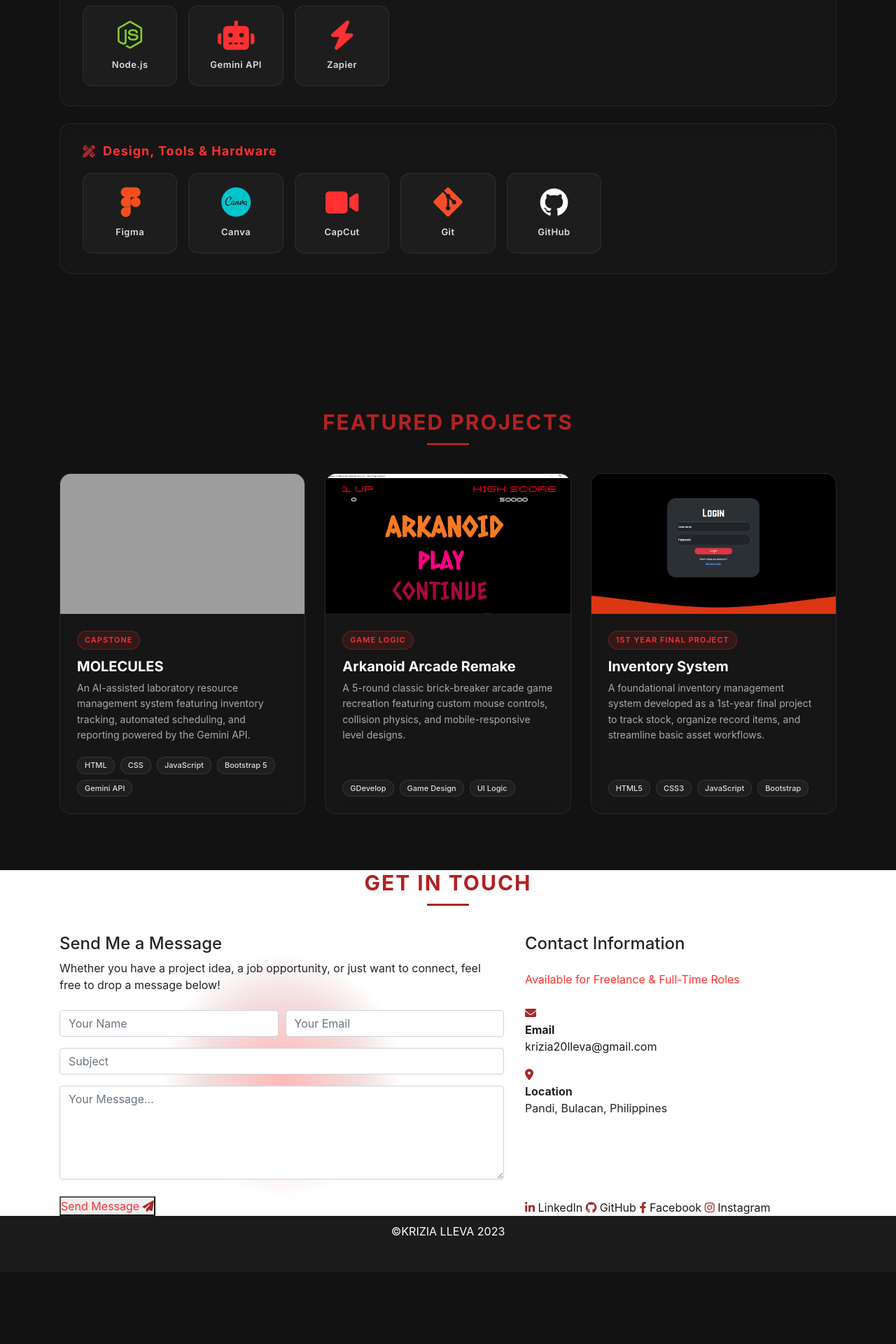
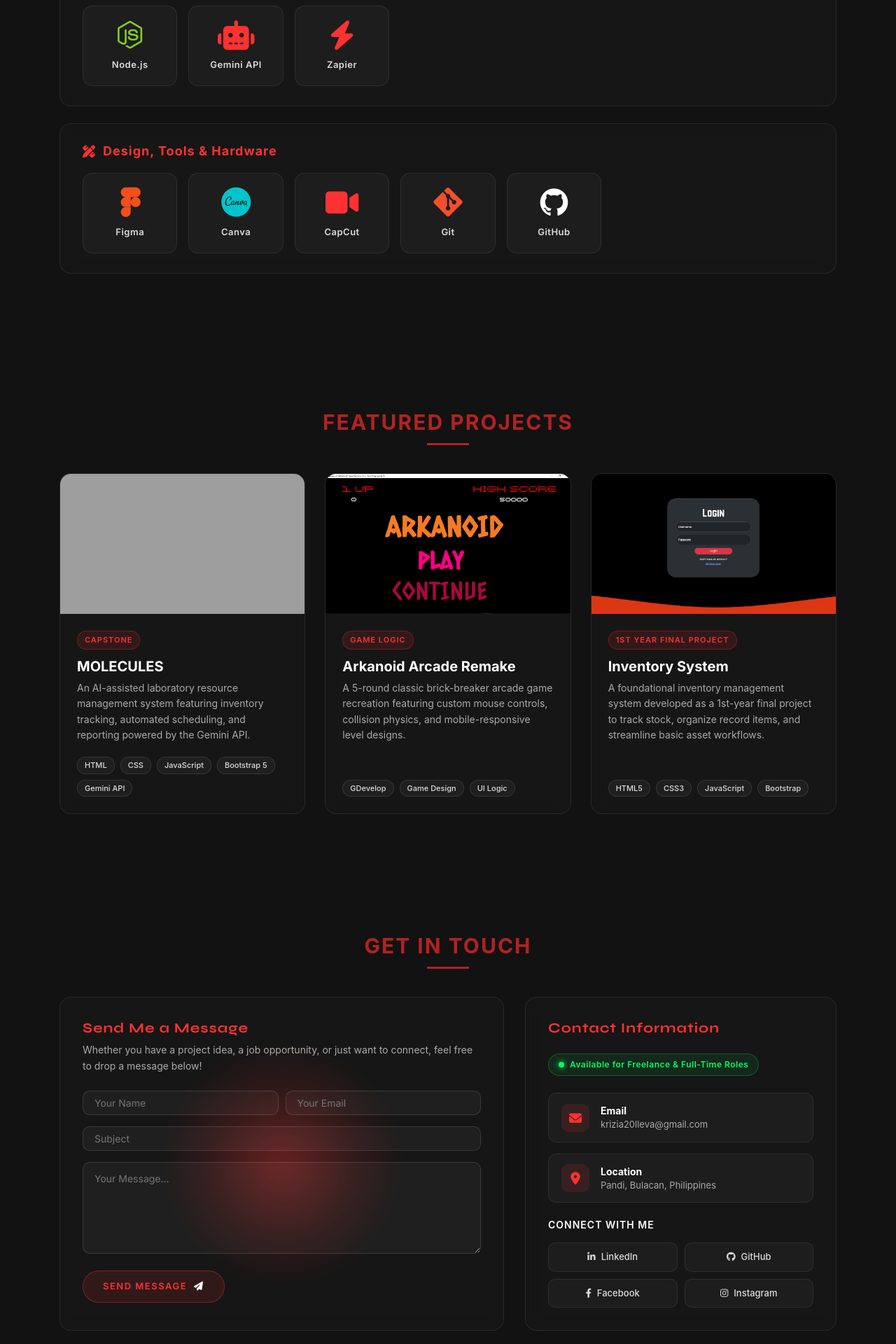
Before and after one commit to nishiriks/portfolio, a PHP site: page / in a window 1280 px wide. Shown: the part 2440-4360 px from the top of the page at 70% size. Before the commit the page ends 4205 px from the top, so only its background shows below. Run offline with PHP 8.4, Linux system fonts and the light colour scheme; some libraries are stand-ins or nearby versions; some web fonts are replaced; grey boxes are pictures that could not be loaded.

Commit message:
minor changes in css

```diff
--- a/resource/css/styles.css
+++ b/resource/css/styles.css
@@ -863,142 +863,192 @@ span {
 /* ==========================================
    CONTACT SECTION
    ========================================== */
-.contacts {
-  min-height: 100vh;
-  background: #1c1c1c;
+.contact {
+  background-color: #121212;
+  padding: 90px 0 80px 0;
 }
 
-.contacts h3 {
-  font-weight: bold;
-  letter-spacing: 2pt;
-  text-transform: uppercase;
-  color: #B22222;
+.contact-card {
+  background: rgba(255, 255, 255, 0.02);
+  border: 1px solid rgba(255, 255, 255, 0.08);
+  border-radius: 16px;
+  padding: 32px;
+  backdrop-filter: blur(10px);
+  -webkit-backdrop-filter: blur(10px);
 }
 
-.form-group .name {
-  width: 100%;
-  border-radius: 50px;
-  height: 40px;
-  padding: 15px 15px;
-  border: 0;
-  font-size: 10pt;
-  color: #757575;
-  border-bottom: 1px;
+.contact-subtitle {
+  color: #FF3131;
+  font-family: 'Space Grotesk', 'Syne', sans-serif;
+  font-size: 20px;
+  font-weight: 700;
+  letter-spacing: 1px;
 }
 
-.form-group .email {
-  margin-top: 30px;
-  width: 100%;
-  height: 40px;
-  padding: 15px;
-  border: 0;
-  font-size: 10pt;
-  border-radius: 50px;
-  color: #757575;
-  border-bottom: 1px;
+.contact-description {
+  color: #aaaaaa;
+  font-size: 14px;
+  line-height: 1.6;
 }
 
-.form-group .msg {
-  margin-top: 30px;
-  width: 100%;
-  padding: 15px;
-  border: 0;
-  font-size: 10pt;
-  border-radius: 10px;
-  color: #757575;
-  border-bottom: 1px;
+.custom-input {
+  background: rgba(255, 255, 255, 0.04) !important;
+  border: 1px solid rgba(255, 255, 255, 0.12) !important;
+  border-radius: 10px !important;
+  color: #ffffff !important;
+  padding: 12px 16px !important;
+  font-size: 14px !important;
+  font-family: 'Inter', sans-serif !important;
+  transition: all 0.3s ease !important;
 }
 
-.form-group .btn {
-  font-weight: 500;
-  font-size: 9pt;
-  letter-spacing: 2pt;
-  color: #9b2226;
-  background-color: #fff;
-  border-radius: 50px;
-  padding: 15px;
-  width: 100%;
-  margin-top: 30px;
+.custom-input:focus {
+  background: rgba(255, 255, 255, 0.07) !important;
+  border-color: #FF3131 !important;
+  box-shadow: 0 0 12px rgba(255, 49, 49, 0.25) !important;
+  outline: none !important;
 }
 
-.btn-button:hover,
-.btn-button:active {
-  background-color: #A52A2A;
-  color: #fff;
-  transition: 0.5s;
+.custom-input::placeholder {
+  color: #777777 !important;
 }
 
-.contact-me {
-  font-size: 20pt;
-  left: 50%;
-  padding-bottom: 10%;
-  text-align: center;
+.btn-send-message {
+  display: inline-flex !important;
+  align-items: center !important;
+  gap: 10px !important;
+  background: rgba(255, 49, 49, 0.12) !important;
+  color: #ffffff !important;
+  border: 1px solid rgba(255, 49, 49, 0.4) !important;
+  padding: 12px 28px !important;
+  border-radius: 30px !important;
+  font-family: 'Space Grotesk', 'Inter', sans-serif !important;
+  font-size: 13px !important;
+  font-weight: 600 !important;
+  letter-spacing: 1.5px !important;
+  text-transform: uppercase !important;
+  cursor: pointer !important;
+  transition: all 0.3s ease !important;
 }
 
-section h5 {
-  color: #fff;
+.btn-send-message:hover {
+  background: rgba(255, 49, 49, 0.25) !important;
+  color: #ffffff !important;
+  border-color: #FF3131 !important;
+  box-shadow: 0 8px 22px rgba(255, 49, 49, 0.35), inset 0 1px 0 rgba(255, 255, 255, 0.15) !important;
+  transform: translateY(-2px) scale(1.02) !important;
+}
+
+.availability-badge {
+  display: inline-flex;
+  align-items: center;
+  gap: 8px;
+  background: rgba(0, 255, 102, 0.08);
+  border: 1px solid rgba(0, 255, 102, 0.25);
+  padding: 6px 14px;
+  border-radius: 20px;
+}
+
+.status-dot {
+  width: 8px;
+  height: 8px;
+  background-color: #00FF66;
+  border-radius: 50%;
+  box-shadow: 0 0 8px #00FF66;
+}
+
+.status-text {
+  color: #00FF66;
+  font-size: 12px;
+  font-weight: 600;
+  letter-spacing: 0.5px;
+}
+
+.contact-info-list {
+  display: flex;
+  flex-direction: column;
+  gap: 16px;
+}
+
+.info-item {
+  display: flex;
+  align-items: center;
+  gap: 16px;
+  background: rgba(255, 255, 255, 0.03);
+  border: 1px solid rgba(255, 255, 255, 0.08);
+  padding: 14px 18px;
+  border-radius: 12px;
+  text-decoration: none !important;
+  transition: all 0.3s ease;
+}
+
+.info-item:hover {
+  border-color: rgba(255, 49, 49, 0.3);
+  background: rgba(255, 49, 49, 0.05);
+  transform: translateX(4px);
+}
+
+.info-icon {
+  width: 40px;
+  height: 40px;
+  border-radius: 10px;
+  background: rgba(255, 49, 49, 0.12);
+  color: #FF3131;
+  display: flex;
+  align-items: center;
+  justify-content: center;
+  font-size: 18px;
+  flex-shrink: 0;
+}
+
+.info-item strong {
+  color: #ffffff;
+  font-size: 14px;
+  display: block;
+}
+
+.info-item p {
+  color: #aaaaaa;
+  font-size: 13px;
+  margin: 0;
+}
+
+/* Social Cards Grid */
+.socials-heading {
+  color: #ffffff;
+  font-size: 14px;
+  font-weight: 600;
+  letter-spacing: 1px;
   text-transform: uppercase;
 }
 
-#form {
-  padding-top: 45px;
+.social-links-grid {
+  display: grid;
+  grid-template-columns: repeat(2, 1fr);
+  gap: 10px;
 }
 
-.contact-me-here {
-  list-style-type: none;
-  background: #fff;
-  border-radius: 20px;
-  padding-bottom: 4%;
-  padding-top: 4%;
+.social-link-card {
+  display: flex;
+  align-items: center;
+  justify-content: center;
+  gap: 8px;
+  background: rgba(255, 255, 255, 0.03);
+  border: 1px solid rgba(255, 255, 255, 0.08);
+  color: #dddddd !important;
+  padding: 10px 14px;
+  border-radius: 10px;
+  font-size: 13px;
+  font-weight: 500;
+  text-decoration: none !important;
+  transition: all 0.3s ease;
 }
 
-.contact-me-here a {
-  text-decoration: none;
-  color: #1c1c1c;
-  font-family: "Work Sans";
-}
-
-.contact-me-here a:hover,
-.contact-me-here a:active {
-  text-decoration: none;
-  color: #B22222;
-  transition: 0.5s;
-}
-
-.head-contact a {
-  text-decoration: none;
-  color: #1c1c1c;
-  font-family: "Quicksand";
-
-}
-
-.head-contact h5 {
-  color: #1c1c1c;
-}
-
-.head-contact a:hover,
-.head-contact a:active {
-  text-decoration: none;
-  color: #B22222;
-  transition: 0.5s;
-}
-
-.head-contact {
-  list-style-type: none;
-  background: #fff;
-  border-radius: 20px;
-  font-size: 20pt;
-  left: 50%;
-  padding-bottom: 5%;
-  text-align: center;
-}
-
-i {
-  color: #A52A2A;
-}
-
-a {
-  color: #1c1c1c;
+.social-link-card:hover {
+  background: rgba(255, 49, 49, 0.12) !important;
+  border-color: #FF3131 !important;
+  color: #FF3131 !important;
+  transform: translateY(-2px);
 }
 
 footer {
@@ -1037,37 +1087,6 @@ footer {
   --color-3: #f48c06;
 }
 
-
-@keyframes color-animation {
-  0% {
-    color: var(--color-1)
-  }
-
-  32% {
-    color: var(--color-1)
-  }
-
-  33% {
-    color: var(--color-2)
-  }
-
-  65% {
-    color: var(--color-2)
-  }
-
-  66% {
-    color: var(--color-3)
-  }
-
-  99% {
-    color: var(--color-3)
-  }
-
-  100% {
-    color: var(--color-1)
-  }
-}
-
 @media (max-width: 768px) {
   .navbar {
     top: 10px;
@@ -1087,7 +1106,6 @@ footer {
     /* Hide scrollbar for Firefox */
   }
 
-  /* Hide scrollbar for Chrome/Safari/Edge */
   .navbar-nav::-webkit-scrollbar {
     display: none;
   }
@@ -1139,6 +1157,10 @@ footer {
   .projects-grid {
     grid-template-columns: 1fr;
   }
+
+  .social-links-grid {
+    grid-template-columns: 1fr;
+  }
 }
 
 /* Mobile Responsiveness */
```
